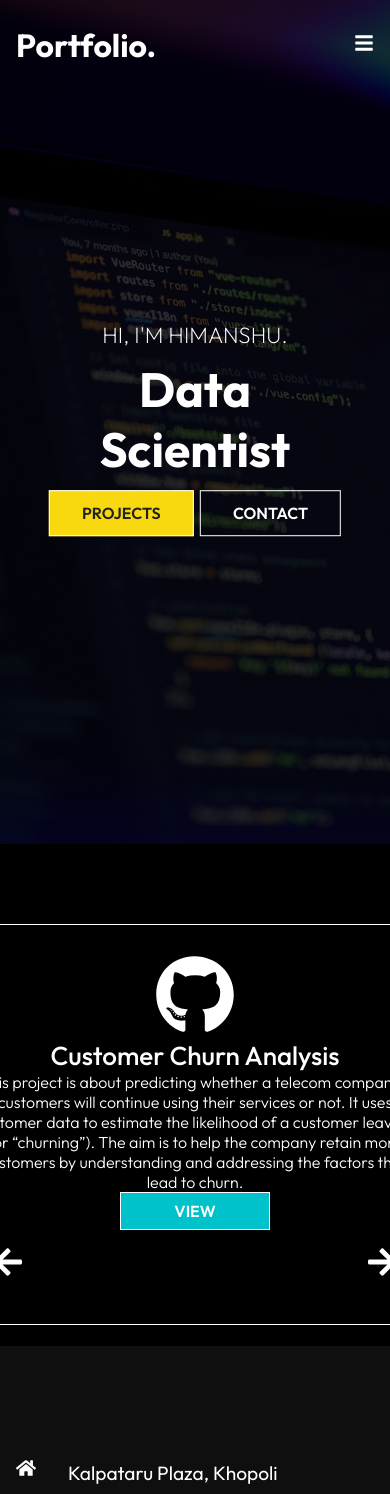
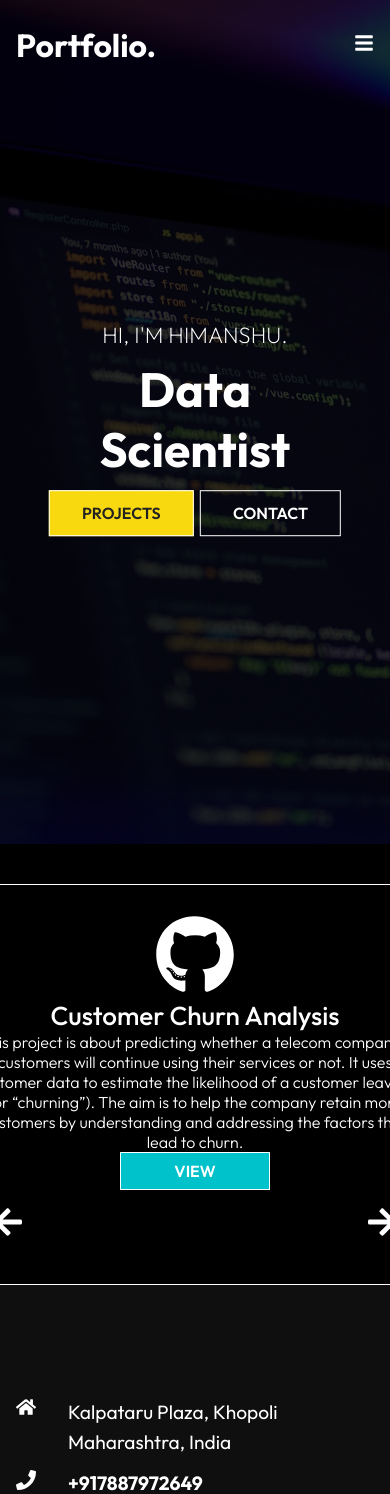
Before and after one commit to Himanshu882k/Mywebsite, a React (Create React App) app: page / in a window 390 px wide. Shown: the top 1494 px of the page. Built offline with nearby package versions, Linux system fonts and the light colour scheme.

Commit message:
Mywebsite

```diff
--- a/src/components/WorkCardStyles.css
+++ b/src/components/WorkCardStyles.css
@@ -72,3 +72,11 @@
   opacity: 0;
   scale: 0.9
   }
+@media screen and (max-width: 800px) {
+    .work-container {
+        height: auto;
+        margin-top: 40px;
+        animation: none;
+        transition: none;
+    }
+}
```
